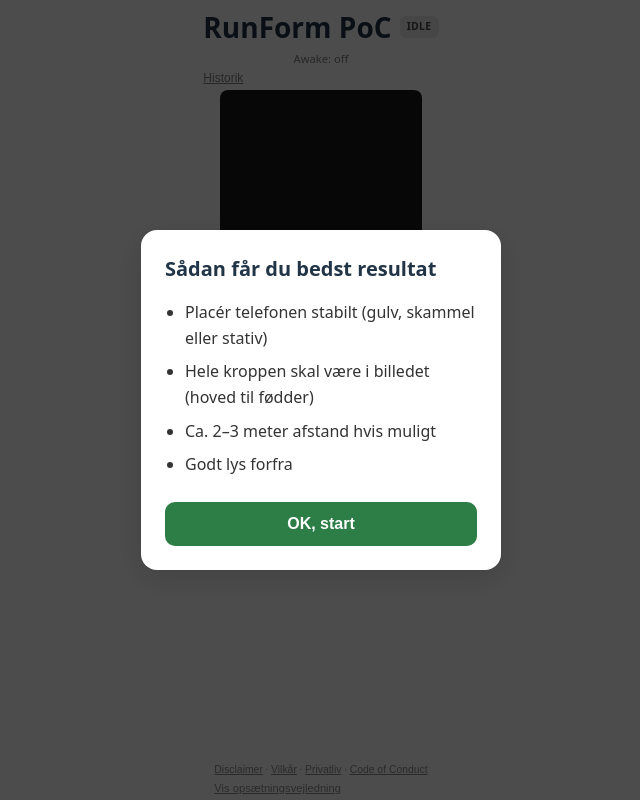
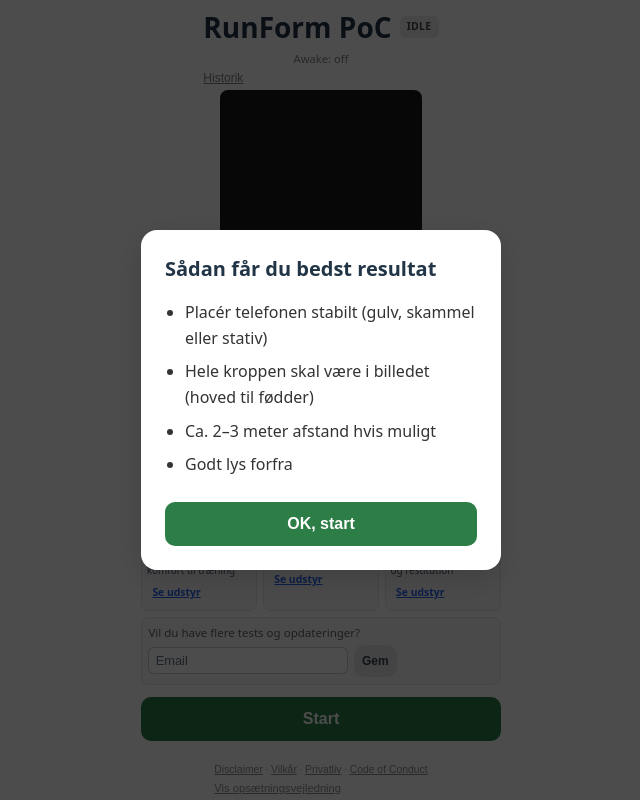
Before and after one commit to donnyque/runform-poc, a React (Vite) app: page / in a window 1280 px wide. Shown: the whole page, without its empty margins (319-959 px from the left). Built offline with nearby package versions, Linux system fonts and the light colour scheme; what @mediapipe/pose would draw is missing.

Commit message:
Activate affiliate links and add homepage monetization

```diff
--- a/src/App.css
+++ b/src/App.css
@@ -1101,6 +1101,153 @@
   color: rgba(255, 255, 255, 0.9);
 }
 
+/* Front sponsored (idle / før Start) */
+.front-sponsored {
+  width: 100%;
+  max-width: min(100%, 360px);
+  margin-bottom: 0.4rem;
+  flex-shrink: 0;
+  padding: 0.4rem 0;
+  border-top: 1px solid rgba(255, 255, 255, 0.08);
+}
+
+.front-sponsored-title {
+  margin: 0 0 0.35rem;
+  font-size: 0.8rem;
+  font-weight: 600;
+  color: rgba(255, 255, 255, 0.6);
+}
+
+.front-sponsored-cards {
+  display: grid;
+  grid-template-columns: repeat(3, 1fr);
+  gap: 0.35rem;
+  margin-bottom: 0.4rem;
+}
+
+.front-sponsored-card {
+  display: flex;
+  flex-direction: column;
+  gap: 0.15rem;
+  padding: 0.35rem 0.3rem;
+  background: rgba(255, 255, 255, 0.05);
+  border: 1px solid rgba(255, 255, 255, 0.1);
+  border-radius: 8px;
+}
+
+.front-sponsored-brand {
+  font-size: 0.72rem;
+  font-weight: 700;
+  color: #e2e8f0;
+}
+
+.front-sponsored-text {
+  font-size: 0.62rem;
+  line-height: 1.25;
+  color: rgba(255, 255, 255, 0.65);
+}
+
+.front-sponsored-btn {
+  display: inline-block;
+  margin-top: 0.15rem;
+  padding: 0.25rem 0.35rem;
+  font-size: 0.65rem;
+  font-weight: 600;
+  color: #94a3b8;
+  text-decoration: underline;
+  -webkit-tap-highlight-color: transparent;
+}
+
+.front-sponsored-btn:hover {
+  color: #e2e8f0;
+}
+
+.front-lead {
+  padding: 0.35rem 0.4rem;
+  background: rgba(255, 255, 255, 0.04);
+  border: 1px solid rgba(255, 255, 255, 0.08);
+  border-radius: 8px;
+}
+
+.front-lead-question {
+  margin: 0 0 0.25rem;
+  font-size: 0.72rem;
+  color: rgba(255, 255, 255, 0.7);
+}
+
+.front-lead-thanks {
+  margin: 0;
+  font-size: 0.78rem;
+  color: rgba(255, 255, 255, 0.7);
+}
+
+.front-lead-input {
+  width: 100%;
+  max-width: 200px;
+  padding: 0.3rem 0.4rem;
+  margin-right: 0.35rem;
+  margin-bottom: 0.25rem;
+  font-size: 0.8rem;
+  border: 1px solid rgba(255, 255, 255, 0.2);
+  border-radius: 6px;
+  background: rgba(0, 0, 0, 0.2);
+  color: #e2e8f0;
+  box-sizing: border-box;
+}
+
+.front-lead-input::placeholder {
+  color: rgba(255, 255, 255, 0.4);
+}
+
+.front-lead-btn {
+  min-height: 32px;
+  padding: 0.3rem 0.5rem;
+  font-size: 0.75rem;
+}
+
+@media (prefers-color-scheme: light) {
+  .front-sponsored {
+    border-top-color: rgba(0, 0, 0, 0.06);
+  }
+  .front-sponsored-title {
+    color: rgba(0, 0, 0, 0.5);
+  }
+  .front-sponsored-card {
+    background: rgba(0, 0, 0, 0.03);
+    border-color: rgba(0, 0, 0, 0.08);
+  }
+  .front-sponsored-brand {
+    color: #1e293b;
+  }
+  .front-sponsored-text {
+    color: #475569;
+  }
+  .front-sponsored-btn {
+    color: #2563eb;
+  }
+  .front-sponsored-btn:hover {
+    color: #1d4ed8;
+  }
+  .front-lead {
+    background: rgba(0, 0, 0, 0.03);
+    border-color: rgba(0, 0, 0, 0.08);
+  }
+  .front-lead-question {
+    color: rgba(0, 0, 0, 0.6);
+  }
+  .front-lead-thanks {
+    color: rgba(0, 0, 0, 0.6);
+  }
+  .front-lead-input {
+    background: #fff;
+    border-color: rgba(0, 0, 0, 0.2);
+    color: #1e293b;
+  }
+  .front-lead-input::placeholder {
+    color: #64748b;
+  }
+}
+
 .affiliate-section {
   margin: 0.5rem 0 0.35rem;
   padding-top: 0.35rem;
@@ -1120,20 +1267,29 @@
 }
 
 .affiliate-card {
-  display: block;
+  display: flex;
+  flex-direction: column;
+  gap: 0.25rem;
   padding: 0.5rem 0.6rem;
   background: rgba(255, 255, 255, 0.06);
   border: 1px solid rgba(255, 255, 255, 0.12);
   border-radius: 8px;
-  text-decoration: none;
-  color: inherit;
   -webkit-tap-highlight-color: transparent;
-  transition: background 0.2s, border-color 0.2s;
-}
-
-.affiliate-card:hover {
-  background: rgba(255, 255, 255, 0.1);
-  border-color: rgba(255, 255, 255, 0.2);
+}
+
+.affiliate-card-link {
+  display: inline-block;
+  margin-top: 0.25rem;
+  padding: 0.3rem 0.5rem;
+  font-size: 0.8rem;
+  font-weight: 600;
+  color: #94a3b8;
+  text-decoration: underline;
+  -webkit-tap-highlight-color: transparent;
+}
+
+.affiliate-card-link:hover {
+  color: #e2e8f0;
 }
 
 .affiliate-card-title {
@@ -1162,15 +1318,17 @@
     background: rgba(0, 0, 0, 0.04);
     border-color: rgba(0, 0, 0, 0.1);
   }
-  .affiliate-card:hover {
-    background: rgba(0, 0, 0, 0.07);
-    border-color: rgba(0, 0, 0, 0.15);
-  }
   .affiliate-card-title {
     color: #1e293b;
   }
   .affiliate-card-text {
     color: #475569;
+  }
+  .affiliate-card-link {
+    color: #2563eb;
+  }
+  .affiliate-card-link:hover {
+    color: #1d4ed8;
   }
 }
 
--- a/src/App.tsx
+++ b/src/App.tsx
@@ -24,7 +24,7 @@ import {
   type SessionSample,
 } from './sessionSummary'
 import { Sparkline } from './Sparkline'
-import { affiliateLinks, recordAffiliateClick, type AffiliateLinkId } from './affiliatelinks'
+import { affiliateLinks, recordAffiliateClick } from './affiliatelinks'
 import { saveFeedback, hasFeedbackForSession } from './feedback'
 import './App.css'
 
@@ -139,6 +139,8 @@ function App() {
   const [legalModal, setLegalModal] = useState<null | 'disclaimer' | 'terms' | 'privacy' | 'coc'>(null)
   const [shareLinkFeedback, setShareLinkFeedback] = useState<string | null>(null)
   const [feedbackSubmittedSessionId, setFeedbackSubmittedSessionId] = useState<string | null>(null)
+  const [leadEmail, setLeadEmail] = useState('')
+  const [leadSubmitted, setLeadSubmitted] = useState(false)
 
   useEffect(() => {
     phaseRef.current = phase
@@ -610,11 +612,16 @@ function App() {
         }
       : null
 
-  const handleAffiliateClick = useCallback((e: React.MouseEvent<HTMLAnchorElement>, linkId: AffiliateLinkId) => {
-    e.preventDefault()
-    console.log('Affiliate click:', linkId)
-    recordAffiliateClick(linkId)
-  }, [])
+  const handleLeadSubmit = useCallback(() => {
+    const email = leadEmail.trim()
+    if (!email) return
+    try {
+      localStorage.setItem('runformLeadEmail', email)
+      setLeadSubmitted(true)
+    } catch {
+      // ignore
+    }
+  }, [leadEmail])
 
   const handleShareLink = useCallback(() => {
     if (typeof navigator?.clipboard?.writeText !== 'function') return
@@ -874,34 +881,58 @@ function App() {
               <h2 className="summary-section-title">Udstyr, der kan passe til din løbestil</h2>
               <p className="affiliate-subtitle">Generelle forslag baseret på din session</p>
               <div className="affiliate-cards">
-                {(displayedSummary.cadenceAvg < 155 || displayedSummary.voMedian >= 0.015) && (
+                <div className="affiliate-card">
+                  <span className="affiliate-card-title">Komfort og støtte til løb</span>
+                  <span className="affiliate-card-text">Mere støtte og komfort kan føles mere afslappet</span>
                   <a
                     href={affiliateLinks.liiteguard.tights}
-                    className="affiliate-card"
-                    onClick={(e) => handleAffiliateClick(e, 'liiteguard.tights')}
+                    className="affiliate-card-link"
+                    target="_blank"
+                    rel="noopener noreferrer"
+                    onClick={() => recordAffiliateClick('liiteguard.tights')}
                   >
-                    <span className="affiliate-card-title">Komfort og støtte til løb</span>
-                    <span className="affiliate-card-text">Mere støtte og komfort kan føles mere afslappet</span>
+                    Se muligheder
                   </a>
-                )}
-                {displayedSummary.stabilityStdDev <= 4 && (
+                </div>
+                <div className="affiliate-card">
+                  <span className="affiliate-card-title">Let og fleksibelt løbetøj</span>
+                  <span className="affiliate-card-text">Stabil rytme passer ofte godt til let udstyr</span>
                   <a
                     href={affiliateLinks.liiteguard.socks}
-                    className="affiliate-card"
-                    onClick={(e) => handleAffiliateClick(e, 'liiteguard.socks')}
+                    className="affiliate-card-link"
+                    target="_blank"
+                    rel="noopener noreferrer"
+                    onClick={() => recordAffiliateClick('liiteguard.socks')}
                   >
-                    <span className="affiliate-card-title">Let og fleksibelt løbetøj</span>
-                    <span className="affiliate-card-text">Stabil rytme passer ofte godt til let udstyr</span>
+                    Se muligheder
                   </a>
-                )}
-                <a
-                  href={affiliateLinks.workwalk.shoes}
-                  className="affiliate-card"
-                  onClick={(e) => handleAffiliateClick(e, 'workwalk.shoes')}
-                >
+                </div>
+                <div className="affiliate-card">
+                  <span className="affiliate-card-title">Fusion running</span>
+                  <span className="affiliate-card-text">Løbeklæder til træning og hverdag</span>
+                  <a
+                    href={affiliateLinks.fusion.apparel}
+                    className="affiliate-card-link"
+                    target="_blank"
+                    rel="noopener noreferrer"
+                    onClick={() => recordAffiliateClick('fusion.apparel')}
+                  >
+                    Se muligheder
+                  </a>
+                </div>
+                <div className="affiliate-card">
                   <span className="affiliate-card-title">Komfort før og efter løb</span>
                   <span className="affiliate-card-text">Behageligt fodtøj kan være rart i hverdagen</span>
-                </a>
+                  <a
+                    href={affiliateLinks.workwalk.treadmill}
+                    className="affiliate-card-link"
+                    target="_blank"
+                    rel="noopener noreferrer"
+                    onClick={() => recordAffiliateClick('workwalk.treadmill')}
+                  >
+                    Se muligheder
+                  </a>
+                </div>
               </div>
             </section>
 
@@ -1178,6 +1209,77 @@ function App() {
         </div>
       )}
 
+      {view === 'live' && phase === 'idle' && (
+        <section className="front-sponsored" aria-label="Udstyr sponsoreret">
+          <h2 className="front-sponsored-title">Udstyr (sponsoreret)</h2>
+          <div className="front-sponsored-cards">
+            <div className="front-sponsored-card">
+              <span className="front-sponsored-brand">Liiteguard</span>
+              <span className="front-sponsored-text">Performance og komfort til træning</span>
+              <a
+                href={affiliateLinks.liiteguard.tights}
+                className="front-sponsored-btn"
+                target="_blank"
+                rel="noopener noreferrer"
+                onClick={() => recordAffiliateClick('liiteguard.tights')}
+              >
+                Se udstyr
+              </a>
+            </div>
+            <div className="front-sponsored-card">
+              <span className="front-sponsored-brand">Fusion</span>
+              <span className="front-sponsored-text">Teknisk løbetøj til løb</span>
+              <a
+                href={affiliateLinks.fusion.apparel}
+                className="front-sponsored-btn"
+                target="_blank"
+                rel="noopener noreferrer"
+                onClick={() => recordAffiliateClick('fusion.apparel')}
+              >
+                Se udstyr
+              </a>
+            </div>
+            <div className="front-sponsored-card">
+              <span className="front-sponsored-brand">Workwalk</span>
+              <span className="front-sponsored-text">Komfort i hverdagen og restitution</span>
+              <a
+                href={affiliateLinks.workwalk.treadmill}
+                className="front-sponsored-btn"
+                target="_blank"
+                rel="noopener noreferrer"
+                onClick={() => recordAffiliateClick('workwalk.treadmill')}
+              >
+                Se udstyr
+              </a>
+            </div>
+          </div>
+          <div className="front-lead">
+            <p className="front-lead-question">Vil du have flere tests og opdateringer?</p>
+            {leadSubmitted ? (
+              <p className="front-lead-thanks">Tak</p>
+            ) : (
+              <>
+                <input
+                  type="email"
+                  className="front-lead-input"
+                  placeholder="Email"
+                  value={leadEmail}
+                  onChange={(e) => setLeadEmail(e.target.value)}
+                  aria-label="Email"
+                />
+                <button
+                  type="button"
+                  className="btn btn-secondary front-lead-btn"
+                  onClick={handleLeadSubmit}
+                >
+                  Gem
+                </button>
+              </>
+            )}
+          </div>
+        </section>
+      )}
+
       {view === 'live' && (
         <div className="actions">
           {phase === 'idle' && (
--- a/src/affiliatelinks.ts
+++ b/src/affiliatelinks.ts
@@ -1,26 +1,38 @@
 /**
- * Affiliate links – udskift med rigtige URLs ved behov.
+ * Affiliate links – central konfiguration.
+ * (Dummy links kan erstattes her, uden at ændre UI.)
  */
 export const affiliateLinks = {
   liiteguard: {
-    tights: '#liiteguard-tights',
-    socks: '#liiteguard-socks',
+    tights:
+      "https://www.partner-ads.com/dk/klikbanner.php?partnerid=48329&bannerid=104295&htmlurl=https://liiteguard.dk/collections/lobetights",
+    socks:
+      "https://www.partner-ads.com/dk/klikbanner.php?partnerid=48329&bannerid=104295&htmlurl=https://liiteguard.dk/collections/loebestroemper",
   },
   workwalk: {
-    shoes: '#workwalk-shoes',
+    treadmill:
+      "https://www.partner-ads.com/dk/klikbanner.php?partnerid=48329&bannerid=112536",
   },
-} as const
+  fusion: {
+    apparel:
+      "https://www.partner-ads.com/dk/klikbanner.php?partnerid=48329&bannerid=113768&htmlurl=https://fusion.dk/collections/running",
+  },
+} as const;
 
-export type AffiliateLinkId = 'liiteguard.tights' | 'liiteguard.socks' | 'workwalk.shoes'
+export type AffiliateLinkId =
+  | "liiteguard.tights"
+  | "liiteguard.socks"
+  | "workwalk.treadmill"
+  | "fusion.apparel";
 
-const AFFILIATE_CLICKS_KEY = 'runform-poc-affiliate-clicks'
+const AFFILIATE_CLICKS_KEY = "runform-poc-affiliate-clicks";
 
 export function recordAffiliateClick(linkId: AffiliateLinkId): void {
   try {
-    const raw = localStorage.getItem(AFFILIATE_CLICKS_KEY)
-    const arr: { id: string; t: number }[] = raw ? JSON.parse(raw) : []
-    arr.push({ id: linkId, t: Date.now() })
-    localStorage.setItem(AFFILIATE_CLICKS_KEY, JSON.stringify(arr))
+    const raw = localStorage.getItem(AFFILIATE_CLICKS_KEY);
+    const arr: { id: string; t: number }[] = raw ? JSON.parse(raw) : [];
+    arr.push({ id: linkId, t: Date.now() });
+    localStorage.setItem(AFFILIATE_CLICKS_KEY, JSON.stringify(arr));
   } catch {
     // ignore
   }
```
